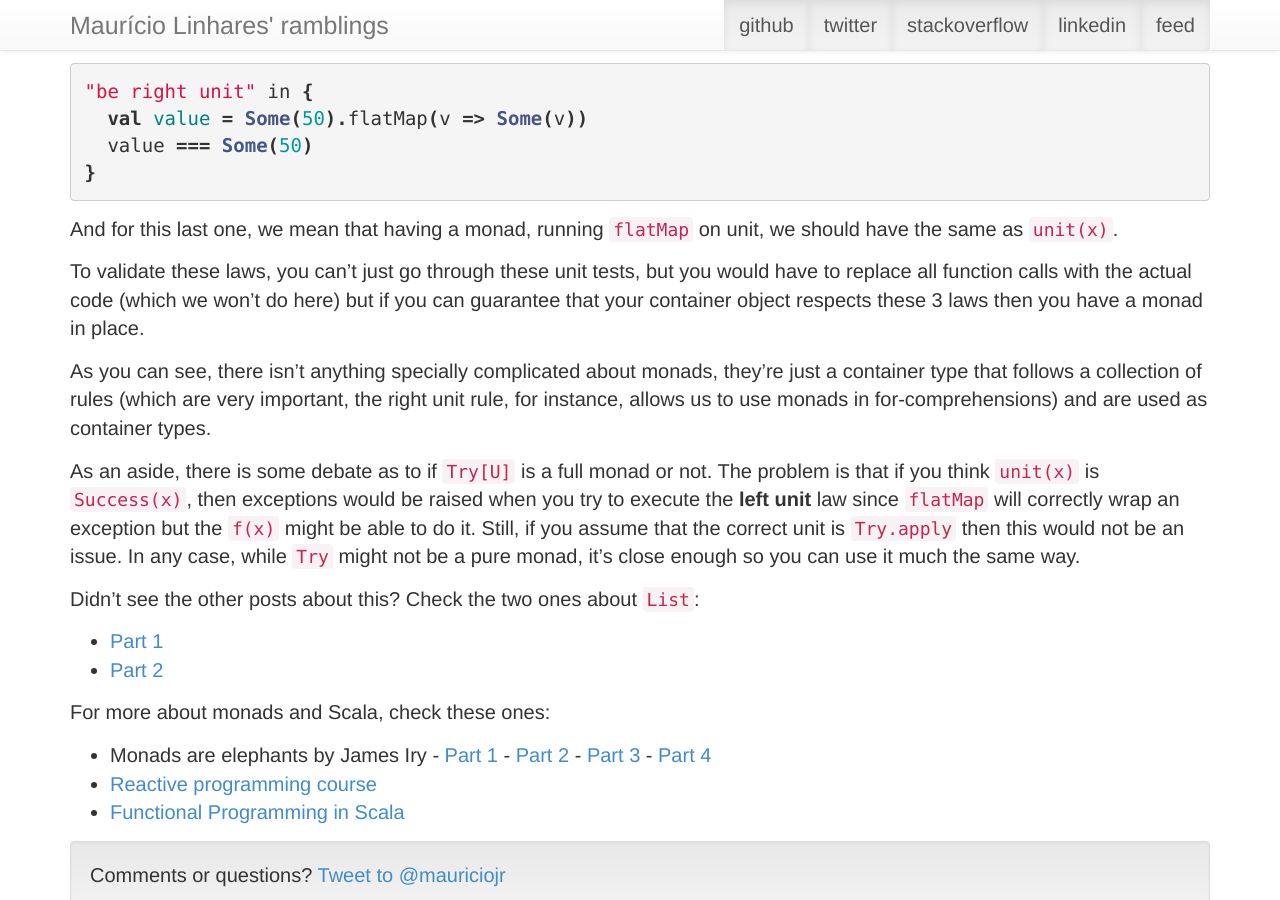
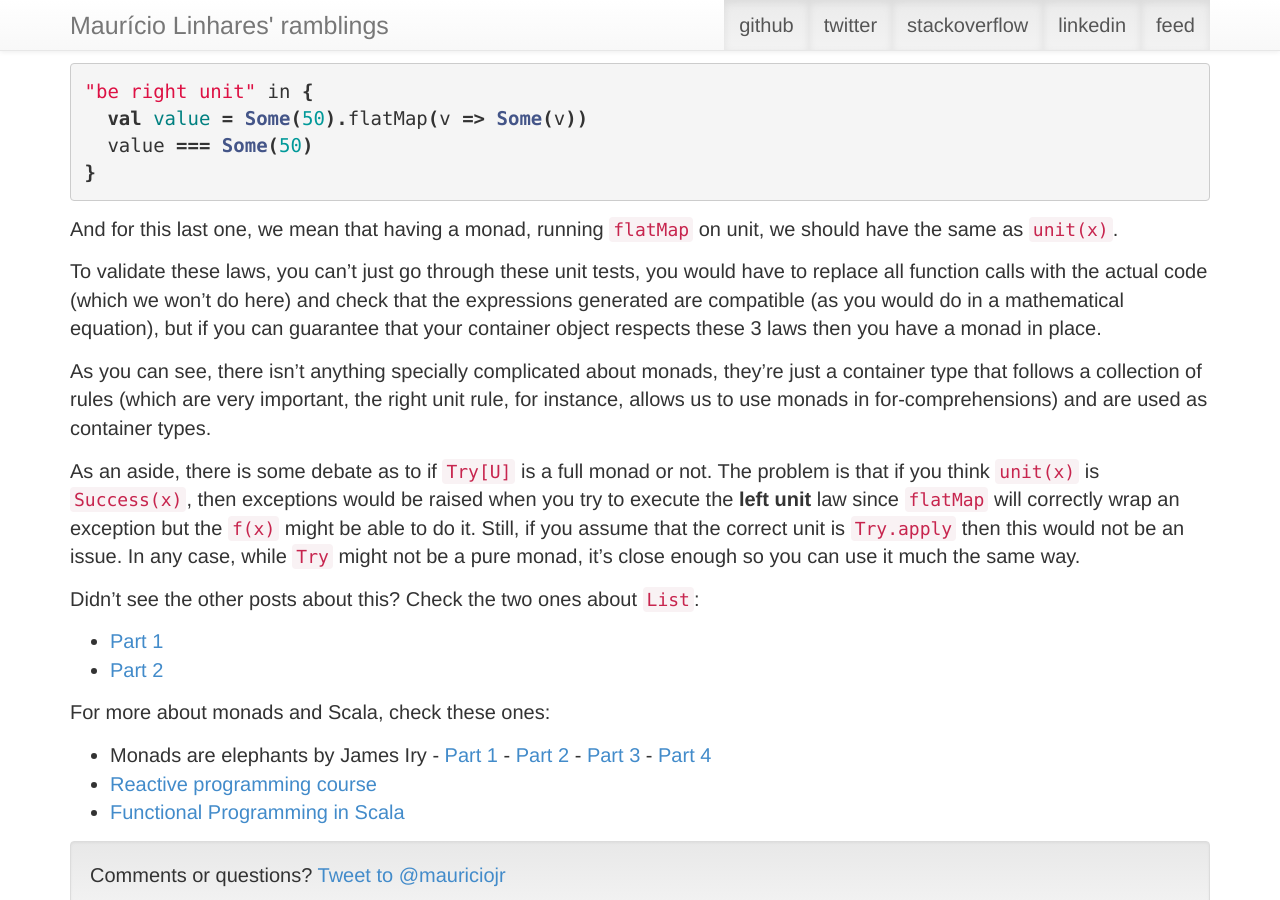
Before and after one commit to mauricio/mauricio.github.com, a Jekyll site: the page built from _posts/2014-02-17-scala-either-try-and-the-m-word.md, in a window 1280 px wide and 900 px high, scrolled down 10232 px. Built offline with Jekyll 4.4.1, drawn with Linux system fonts in a browser that asks for light colours; Markdown is read by kramdown in place of the engine named in the settings; comment, search, counter and statistics services are not loaded.

Commit message:
A bit more

```diff
--- a/_posts/2014-02-17-scala-either-try-and-the-m-word.md
+++ b/_posts/2014-02-17-scala-either-try-and-the-m-word.md
@@ -367,7 +367,7 @@ Which in turn would be defined as follows for `Option[T]`:
 
 And for this last one, we mean that having a monad, running `flatMap` on unit, we should have the same as `unit(x)`.
 
-To validate these laws, you can't just go through these unit tests, but you would have to replace all function calls with the actual code (which we won't do here) but if you can guarantee that your container object respects these 3 laws then you have a monad in place.
+To validate these laws, you can't just go through these unit tests, you would have to replace all function calls with the actual code (which we won't do here) and check that the expressions generated are compatible (as you would do in a mathematical equation), but if you can guarantee that your container object respects these 3 laws then you have a monad in place.
 
 As you can see, there isn't anything specially complicated about monads, they're just a container type that follows a collection of rules (which are very important, the right unit rule, for instance, allows us to use monads in for-comprehensions) and are used as container types.
 
```
